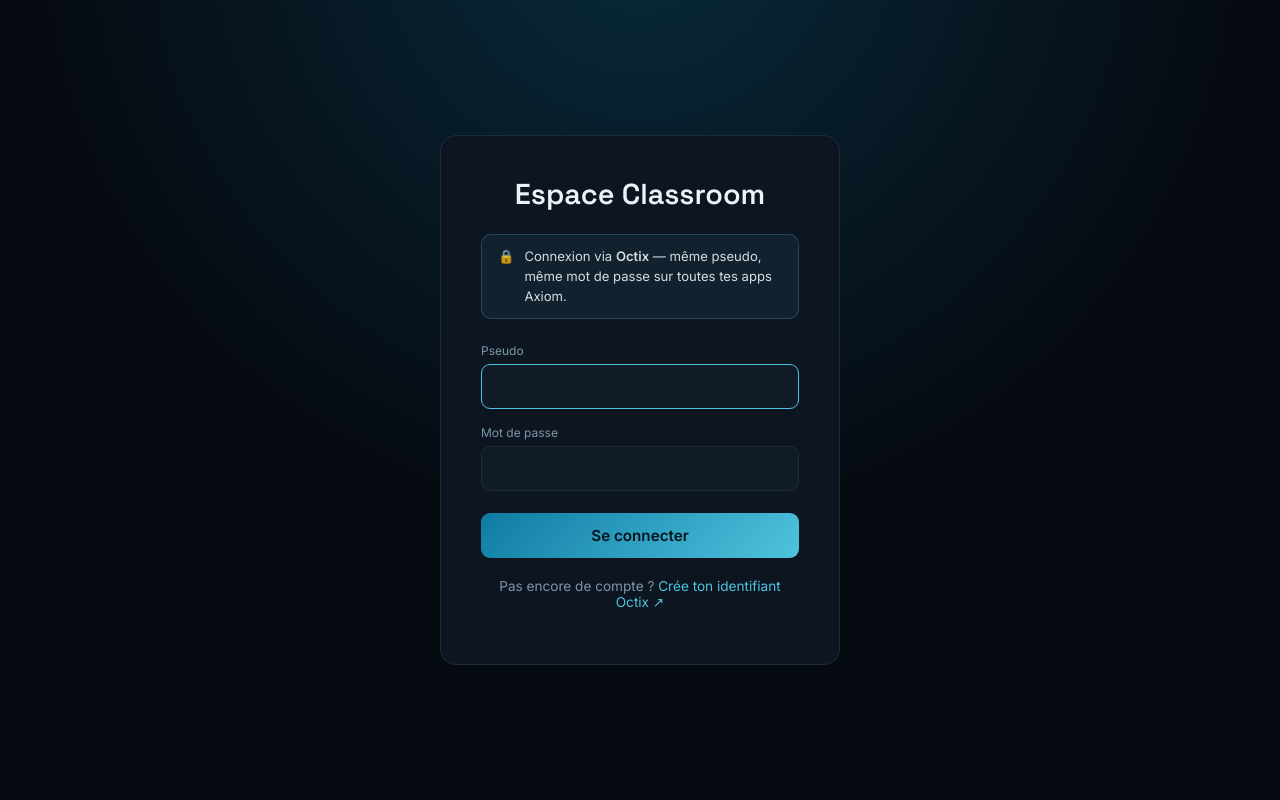
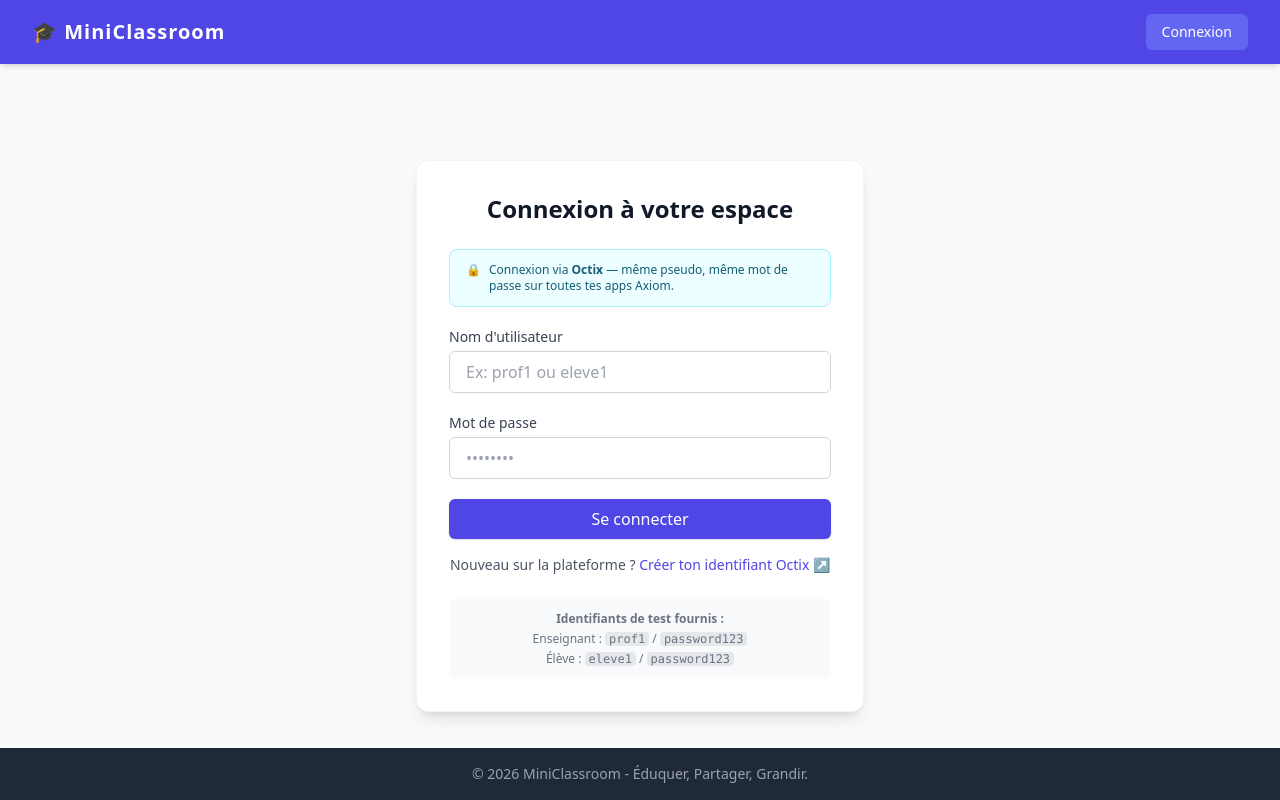
Before and after one commit to JuloEco/Classroom, a Flask app: page /login in a window 1280 px wide. Run offline with Flask 3, Linux system fonts and the light colour scheme; some libraries are stand-ins or nearby versions.

Commit message:
Refactor login page layout and styles

```diff
--- a/templates/login.html
+++ b/templates/login.html
@@ -1,157 +1,55 @@
-<!DOCTYPE html>
-<html lang="fr">
-<head>
-<meta charset="UTF-8">
-<meta name="viewport" content="width=device-width, initial-scale=1.0">
-<title>Connexion — Classroom</title>
-<link rel="preconnect" href="https://fonts.googleapis.com">
-<link rel="preconnect" href="https://fonts.gstatic.com" crossorigin>
-<link href="https://fonts.googleapis.com/css2?family=Space+Grotesk:wght@500;600;700&family=Inter:wght@400;500;600&display=swap" rel="stylesheet">
-<style>
-  :root{
-    --bg:#060b12;
-    --surface:#0d1620;
-    --surface-2:#101b28;
-    --border:#1c2c3d;
-    --accent:#4fc3de;
-    --primary:#0f7ba3;
-    --text:#eaf3f7;
-    --text-muted:#7d95a8;
-    --danger:#e5636b;
-    --success:#4fd68f;
-  }
-  *{box-sizing:border-box;}
-  body{
-    margin:0;
-    min-height:100vh;
-    background:
-      radial-gradient(circle at 50% -10%, rgba(15,123,163,0.28), transparent 55%),
-      var(--bg);
-    color:var(--text);
-    font-family:'Inter', sans-serif;
-    display:flex;
-    align-items:center;
-    justify-content:center;
-    padding:24px;
-  }
-  .card{
-    width:100%;
-    max-width:400px;
-    background:var(--surface);
-    border:1px solid var(--border);
-    border-radius:16px;
-    padding:40px;
-  }
-  h1{
-    font-family:'Space Grotesk', sans-serif;
-    font-weight:600;
-    font-size:1.8rem;
-    text-align:center;
-    margin:0 0 22px;
-  }
-  .octix-badge{
-    display:flex;
-    align-items:flex-start;
-    gap:10px;
-    text-align:left;
-    background:rgba(79,195,222,0.08);
-    border:1px solid rgba(79,195,222,0.28);
-    border-radius:10px;
-    padding:12px 16px;
-    margin-bottom:24px;
-    font-size:0.82rem;
-    line-height:1.5;
-    opacity:0.9;
-  }
-  .octix-badge span:first-child{flex-shrink:0;}
-  .flash{
-    border-radius:9px;
-    padding:11px 14px;
-    font-size:0.85rem;
-    margin-bottom:18px;
-  }
-  .flash.danger{
-    background:rgba(229,99,107,0.1);
-    border:1px solid rgba(229,99,107,0.35);
-    color:#f3a1a6;
-  }
-  .flash.success{
-    background:rgba(79,214,143,0.1);
-    border:1px solid rgba(79,214,143,0.35);
-    color:#9fe8c1;
-  }
-  .field{display:flex; flex-direction:column; gap:6px; margin-bottom:16px;}
-  .field label{font-size:12px; color:var(--text-muted);}
-  .field input{
-    background:var(--surface-2);
-    border:1px solid var(--border);
-    border-radius:9px;
-    padding:12px 14px;
-    color:var(--text);
-    font-size:0.95rem;
-    font-family:'Inter', sans-serif;
-    outline:none;
-    transition:border-color .15s ease;
-  }
-  .field input:focus{border-color:var(--accent);}
-  button{
-    width:100%;
-    padding:13px;
-    border:none;
-    border-radius:9px;
-    background:linear-gradient(135deg, var(--primary), var(--accent));
-    color:#04141c;
-    font-weight:600;
-    font-size:0.95rem;
-    font-family:'Inter', sans-serif;
-    cursor:pointer;
-    margin-top:6px;
-    transition:opacity .15s ease;
-  }
-  button:hover{opacity:0.9;}
-  .register-link{
-    text-align:center;
-    margin-top:20px;
-    font-size:0.85rem;
-    color:var(--text-muted);
-  }
-  .register-link a{color:var(--accent); text-decoration:none;}
-  .register-link a:hover{text-decoration:underline;}
-</style>
-</head>
-<body>
-  <div class="card">
-    <h1>Espace Classroom</h1>
+{% extends 'base.html' %}
+{% block content %}
+<div class="flex items-center justify-center pt-12">
+    <div class="bg-white p-8 rounded-xl shadow-lg w-full max-w-md border border-gray-100">
+        <h2 class="text-2xl font-bold text-center text-gray-900 mb-6">Connexion à votre espace</h2>
 
-    <div class="octix-badge">
-      <span>🔒</span>
-      <span>Connexion via <b>Octix</b> — même pseudo, même mot de passe sur toutes tes apps Axiom.</span>
+        <div class="flex items-start gap-2 bg-cyan-50 border border-cyan-200 text-cyan-800 rounded-lg px-4 py-3 mb-5 text-xs">
+            <span class="flex-shrink-0">🔒</span>
+            <span>Connexion via <span class="font-semibold">Octix</span> — même pseudo, même mot de passe sur toutes tes apps Axiom.</span>
         </div>
 
         {% with messages = get_flashed_messages(with_categories=true) %}
             {% if messages %}
                 {% for category, message in messages %}
-          <div class="flash {{ category }}">{{ message }}</div>
+                    <div class="mb-5 rounded-md px-4 py-2 text-sm
+                        {% if category == 'success' %}bg-green-50 border border-green-200 text-green-700
+                        {% else %}bg-red-50 border border-red-200 text-red-700{% endif %}">
+                        {{ message }}
+                    </div>
                 {% endfor %}
             {% endif %}
         {% endwith %}
 
-    <form method="post" action="{{ url_for('login') }}">
-      <div class="field">
-        <label for="username">Pseudo</label>
-        <input type="text" id="username" name="username" required autofocus>
+        <form method="POST" action="{{ url_for('login') }}" class="space-y-5">
+            <div>
+                <label for="username" class="block text-sm font-medium text-gray-700 mb-1">Nom d'utilisateur</label>
+                <input type="text" name="username" id="username" required
+                       class="w-full px-4 py-2 border border-gray-300 rounded-md focus:ring-2 focus:ring-indigo-500 focus:border-indigo-500 outline-none transition"
+                       placeholder="Ex: prof1 ou eleve1">
             </div>
-      <div class="field">
-        <label for="password">Mot de passe</label>
-        <input type="password" id="password" name="password" required>
+
+            <div>
+                <label for="password" class="block text-sm font-medium text-gray-700 mb-1">Mot de passe</label>
+                <input type="password" name="password" id="password" required
+                       class="w-full px-4 py-2 border border-gray-300 rounded-md focus:ring-2 focus:ring-indigo-500 focus:border-indigo-500 outline-none transition"
+                       placeholder="••••••••">
             </div>
-      <button type="submit">Se connecter</button>
+
+            <button type="submit"
+                    class="w-full bg-indigo-600 hover:bg-indigo-700 text-white font-medium py-2 rounded-md shadow transition duration-150">
+                Se connecter
+            </button>
         </form>
-
-    <p class="register-link">
-      Pas encore de compte ?
-      <a href="{{ octix_portal_url }}" target="_blank" rel="noopener">Crée ton identifiant Octix ↗</a>
+        <p class="mt-4 text-center text-sm text-gray-600">
+    Nouveau sur la plateforme ?
+    <a href="{{ octix_portal_url }}" target="_blank" rel="noopener" class="text-indigo-600 hover:underline font-medium">Créer ton identifiant Octix ↗</a>
 </p>
+        <div class="mt-6 p-3 bg-gray-50 rounded-lg text-xs text-gray-500 text-center">
+            <p class="font-semibold mb-1">Identifiants de test fournis :</p>
+            <p>Enseignant : <span class="font-mono bg-gray-200 px-1 rounded">prof1</span> / <span class="font-mono bg-gray-200 px-1 rounded">password123</span></p>
+            <p class="mt-1">Élève : <span class="font-mono bg-gray-200 px-1 rounded">eleve1</span> / <span class="font-mono bg-gray-200 px-1 rounded">password123</span></p>
         </div>
-</body>
-</html>
+    </div>
+</div>
+{% endblock %}
```
Lines whose indentation alone changed are shown as unchanged.
